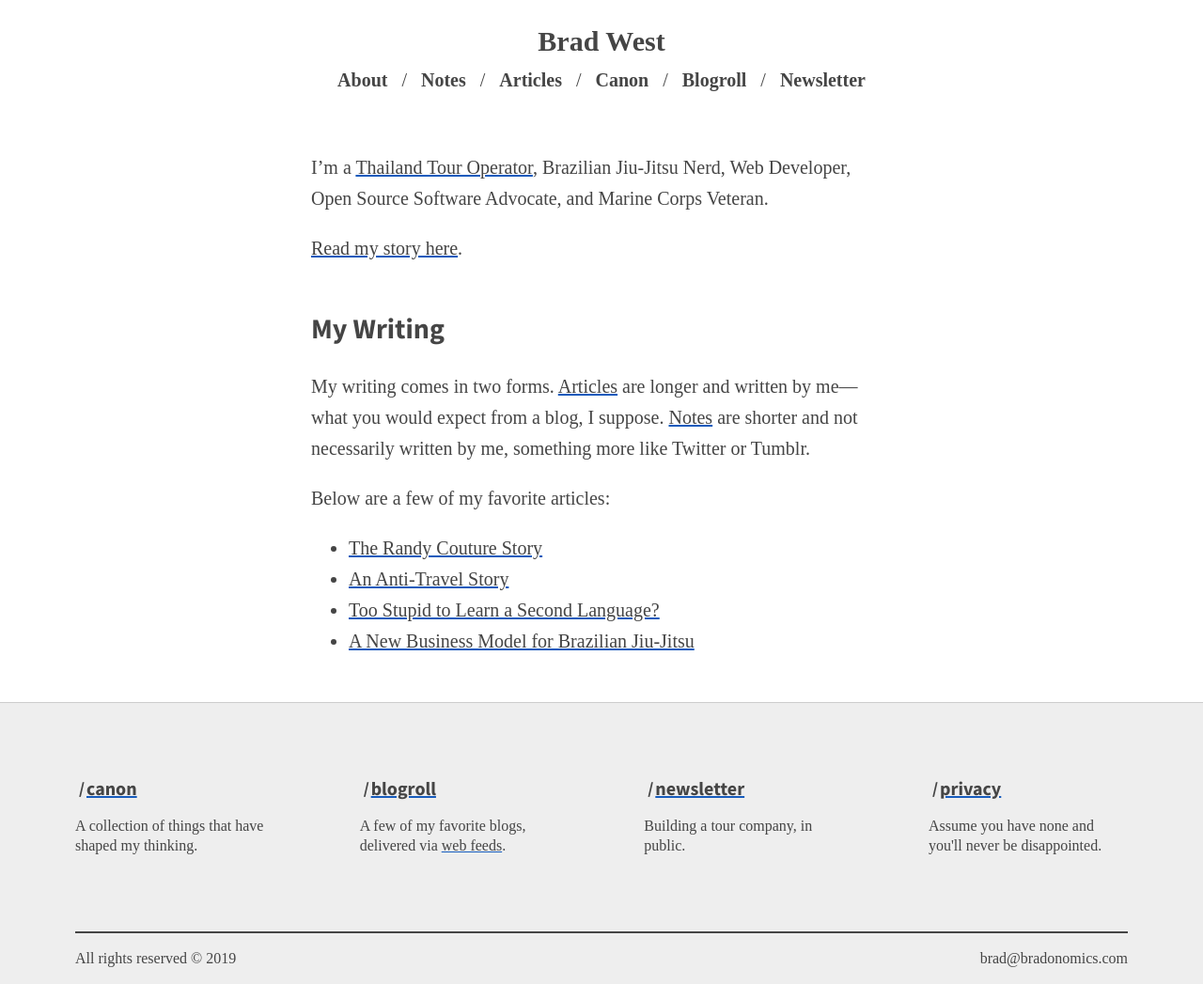
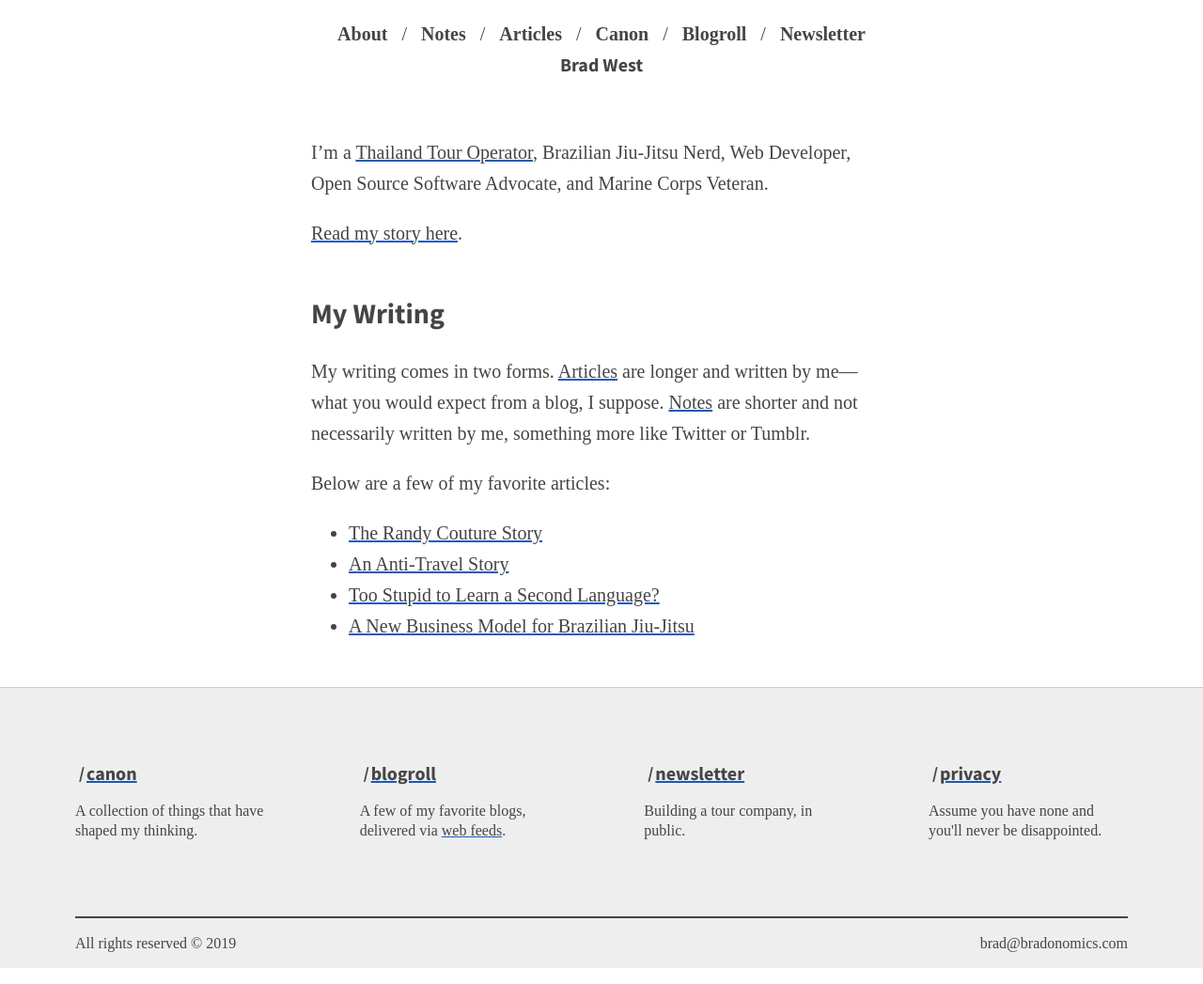
Before and after one commit to bradonomics/bradonomics.com, a Jekyll site: the page built from _pages/index.md, in a window 1280 px wide. Shown: the whole page at 94% size. Built offline with Jekyll 4.4.1, drawn with Linux system fonts in a browser that asks for light colours.

Commit message:
Update site head

```diff
--- a/_includes/head.html
+++ /dev/null
@@ -1,32 +0,0 @@
-<head>
-  <meta charset="utf-8">
-  <meta name="viewport" content="width=device-width, initial-scale=1.0">
-
-  <title>{{ page.title }}{% unless page.url == '/' %}, by Brad West{% endunless %}</title>
-
-  {% assign description = page.content | markdownify | strip_html | strip | strip_newlines | normalize_whitespace | escape | truncate: 160 %}
-  <meta name="description" content="{% if page.description %}{{ page.description }}{% else %}{{ description }}{% endif %}">
-
-  <link rel="alternate" type="application/rss+xml" href="{{ "/feed.xml" | absolute_url }}">
-
-  {% if page.code %}
-    <link rel="stylesheet" href="https://fonts.googleapis.com/css?family=Source+Sans+Pro:700|Oxygen+Mono">
-  {% else %}
-    <link rel="stylesheet" href="https://fonts.googleapis.com/css?family=Source+Sans+Pro:700">
-  {% endif %}
-
-  {% if page.url contains '/portfolio/' %}
-    <link rel="stylesheet" href="{{ "/css/portfolio.css" | absolute_url }}">
-  {% elsif page.layout == 'archive' or page.url == '/blog/' %}
-    <link rel="stylesheet" href="{{ "/css/archive.css" | absolute_url }}">
-  {% elsif page.code %}
-    <link rel="stylesheet" href="{{ "/css/code.css" | absolute_url }}">
-  {% else %}
-    <link rel="stylesheet" href="{{ "/css/main.css" | absolute_url }}">
-  {% endif %}
-
-  {% if page.noindex %}
-    <meta name="robots" content="noindex">
-  {% endif %}
-
-</head>
--- a/_includes/header-home.html
+++ /dev/null
@@ -1,4 +0,0 @@
-<header class="site-header" itemscope itemtype="http://schema.org/WPHeader">
-  <img src="images/Brad_West_bio.jpg" width="162" height="160" alt="Brad West's Photo">
-  <h1>Brad West</h1>
-</header>
--- a/_layouts/default.html
+++ b/_layouts/default.html
@@ -1,23 +1,52 @@
 <!doctype html>
 <html lang="en">
 
-{% include head.html %}
+<head>
+  <meta charset="utf-8">
+  <meta name="viewport" content="width=device-width, initial-scale=1.0">
+  <meta name="generator" content="Jekyll v{{ jekyll.version }}">
+
+  <title>{% if page.seo_title %}{{ page.seo_title }}{% else %}{{ page.title }}{% endif %}{% unless page.url == '/' or page.url == '/about/' %}, by Brad West{% endunless %}</title>
+
+  {% assign description = page.content | markdownify | strip_html | strip | strip_newlines | normalize_whitespace | escape | truncate: 160 %}
+  <meta name="description" content="{% if page.description %}{{ page.description }}{% else %}{{ description }}{% endif %}">
+
+  <link rel="alternate" type="application/rss+xml" href="{{ "/feed.xml" | absolute_url }}">
+
+  {% if page.code %}
+    <link rel="stylesheet" href="https://fonts.googleapis.com/css?family=Source+Sans+Pro:700|Oxygen+Mono">
+  {% else %}
+    <link rel="stylesheet" href="https://fonts.googleapis.com/css?family=Source+Sans+Pro:700">
+  {% endif %}
+
+  {% if page.url contains '/portfolio/' %}
+    <link rel="stylesheet" href="{{ "/css/portfolio.css" | absolute_url }}">
+  {% elsif page.layout == 'archive' or page.url == '/blog/' %}
+    <link rel="stylesheet" href="{{ "/css/archive.css" | absolute_url }}">
+  {% elsif page.code %}
+    <link rel="stylesheet" href="{{ "/css/code.css" | absolute_url }}">
+  {% else %}
+    <link rel="stylesheet" href="{{ "/css/main.css" | absolute_url }}">
+  {% endif %}
+
+  {% if page.noindex %}
+    <meta name="robots" content="noindex">
+  {% endif %}
+
+</head>
 
 <body {% if page.url == '/' %}class="home"{% elsif page.layout == 'page' %}class="page"{% elsif page.layout == 'post' or page.layout == 'note' %}class="post"{% elsif page.category == 'articles' or page.category == 'notes' %}class="archive"{% elsif page.url == '/newsletter/' %}class="newsletter"{% endif %}>
 
   <header class="site-header">
 
-    {% if page.url == '/' %}
-      <h1 class="site-title"><a href="{{ '/' | absolute_url }}">Brad West</a></h1>
-    {% else %}
-      <p class="site-title"><a href="{{ '/' | absolute_url }}">Brad West</a></p>
-    {% endif %}
-
     <nav>
+      {% unless page.url == '/' %}<a href="{{ '/' | absolute_url }}">Home</a> / {% endunless %}
       {% for link in site.data.navigation %}
         <a {% if page.url == link.url %}class="active" {% endif %}href="{{ link.url | absolute_url }}">{{ link.title }}</a>{% unless forloop.last %} /{% endunless %}
       {% endfor %}
     </nav>
+
+    {% if page.url == '/' %}<h1 class="site-title">Brad West</h1>{% endif %}
 
   </header>
 
```
